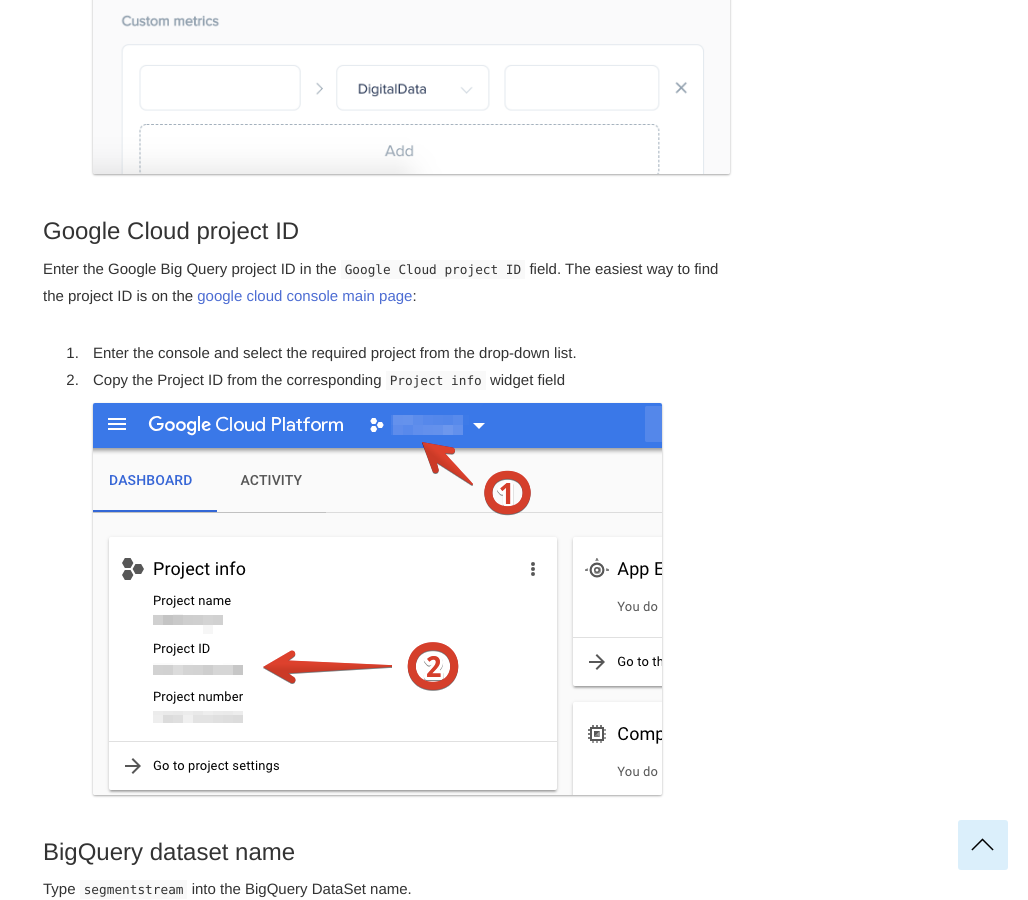
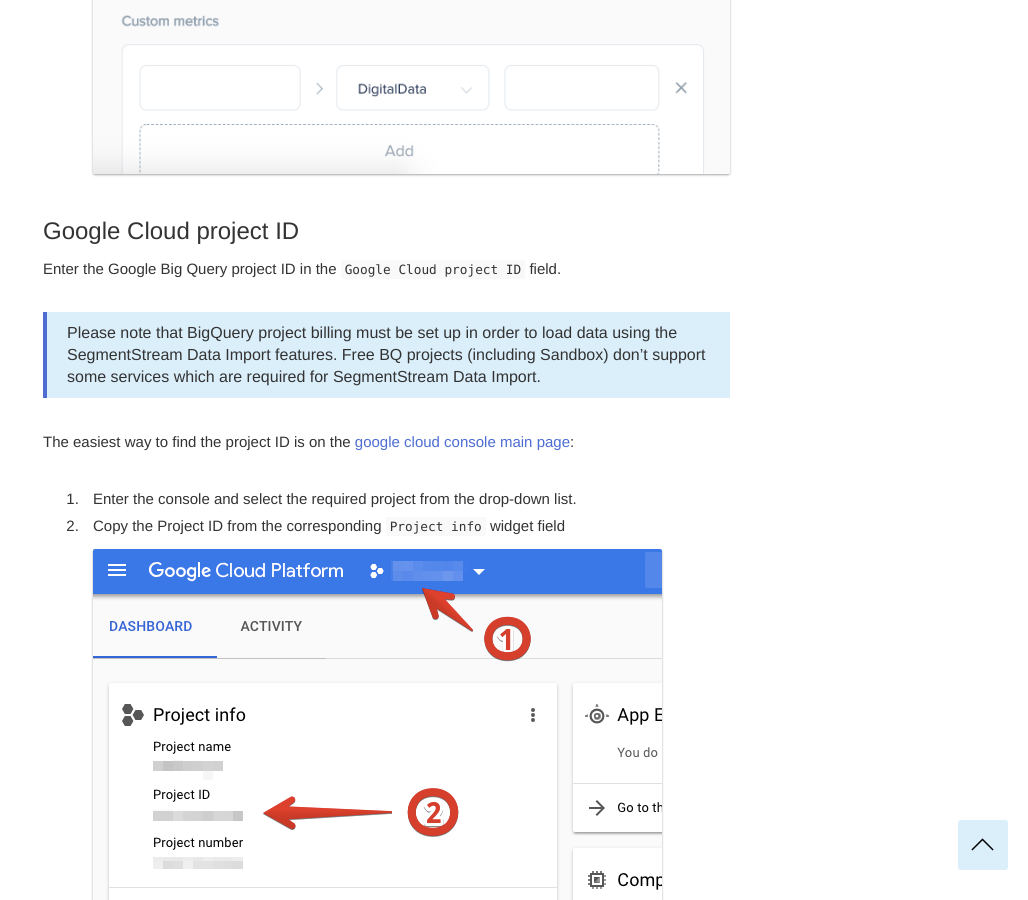
Before and after one commit to segmentstream-com/segmentstream-com.github.io, a Jekyll site: the page built from _docs/integrations/google-bigquery.md, in a window 1280 px wide and 900 px high, scrolled down 4002 px. Shown: the whole window, without its empty margins (252-1280 px from the left). Built offline with Jekyll 4.4.1, drawn with Linux system fonts in a browser that asks for light colours; nearby versions of some CDN libraries.

Commit message:
streaming docs update

```diff
--- a/_docs/integrations/google-bigquery.md
+++ b/_docs/integrations/google-bigquery.md
@@ -48,6 +48,9 @@
 
 ### <a name="googleCloudProjectID"></a>Google Cloud project ID
 Enter the Google Big Query project ID in the `Google Cloud project ID` field.
+
+>Please note that BigQuery project billing must be set up in order to load data using the SegmentStream Data Import features. Free BQ projects (including Sandbox) don't support some services which are required for SegmentStream Data Import.
+
 The easiest way to find the project ID is on the [google cloud console main page](https://console.cloud.google.com/):
 1. Enter the console and select the required project from the drop-down list.
 2. Copy the Project ID from the corresponding `Project info` widget field
```
Also changed, not shown: _docs/datasources/index.md (+2 -0 lines).
